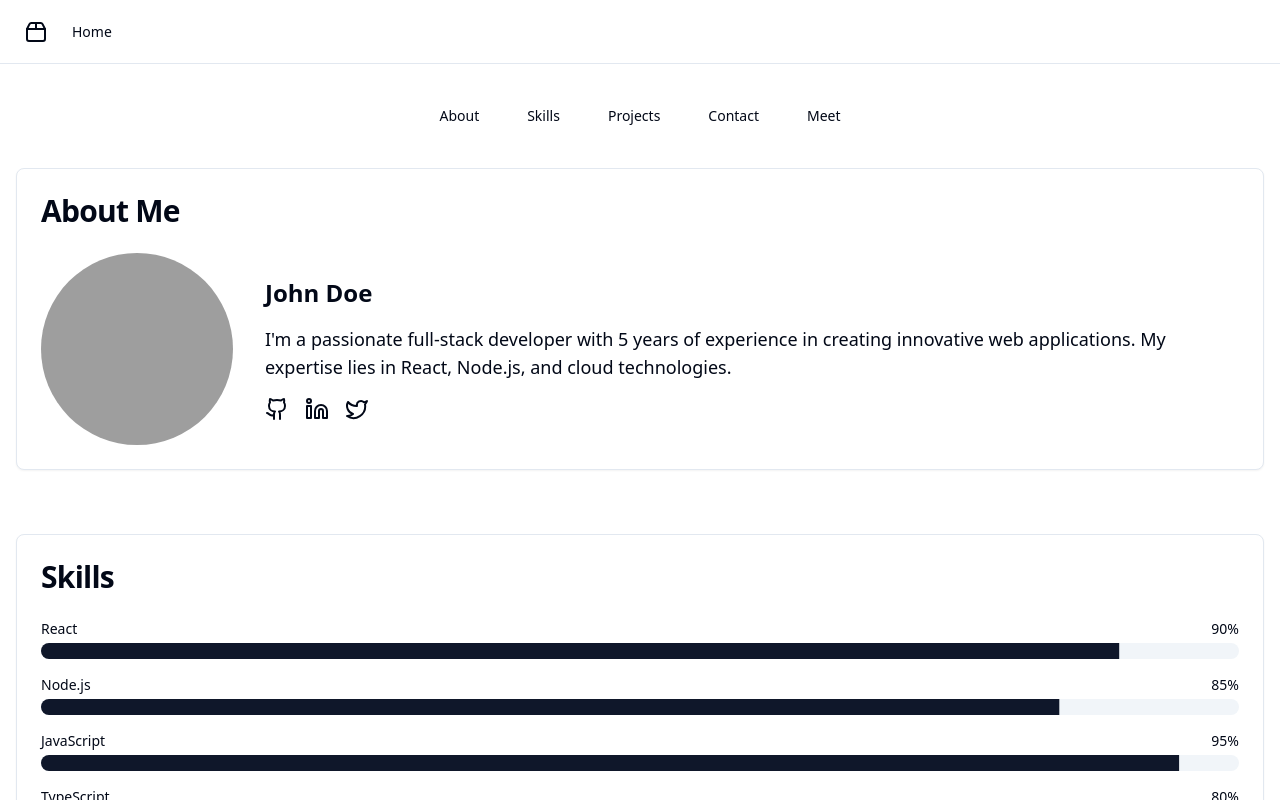
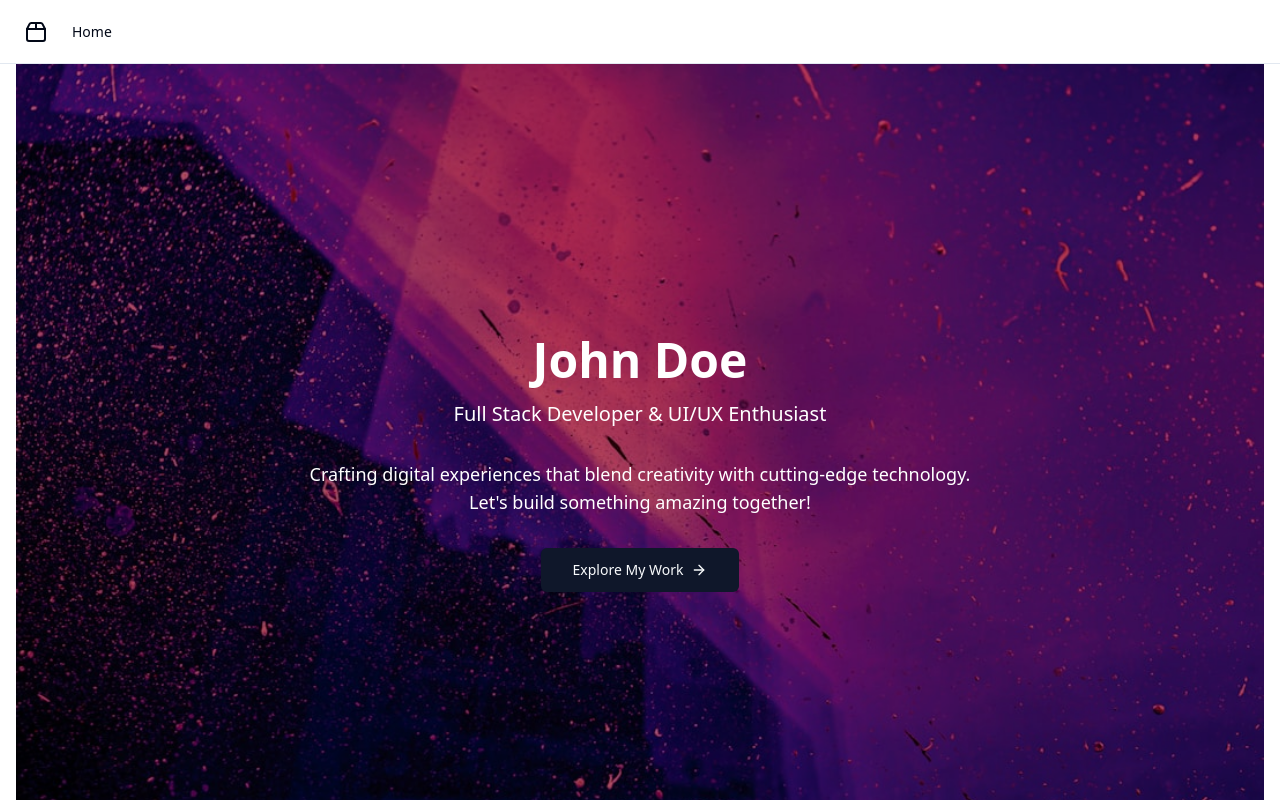
Before and after one commit to GPT-Engineer-App/impressive-portfolio-webpage, a React (Vite) app: page / in a window 1280 px wide. Shown: the top 800 px of the page. Built offline with nearby package versions, Linux system fonts and the light colour scheme; grey boxes are pictures that could not be loaded.

Commit message:
Enhance landing page with hero section

```diff
--- /dev/null
+++ b/src/components/Hero.jsx
@@ -0,0 +1,29 @@
+import { Button } from "@/components/ui/button";
+import { ArrowRight } from "lucide-react";
+
+const Hero = () => {
+  return (
+    <div className="relative h-screen flex items-center justify-center overflow-hidden">
+      <div
+        className="absolute inset-0 bg-cover bg-center z-0"
+        style={{
+          backgroundImage: "url('/hero-background.jpg')",
+          filter: "brightness(0.7)",
+        }}
+      ></div>
+      <div className="relative z-10 text-center text-white">
+        <h1 className="text-5xl font-bold mb-4">John Doe</h1>
+        <p className="text-xl mb-8">Full Stack Developer & UI/UX Enthusiast</p>
+        <p className="text-lg mb-8 max-w-2xl">
+          Crafting digital experiences that blend creativity with cutting-edge technology.
+          Let's build something amazing together!
+        </p>
+        <Button size="lg" className="bg-primary text-primary-foreground">
+          Explore My Work <ArrowRight className="ml-2 h-4 w-4" />
+        </Button>
+      </div>
+    </div>
+  );
+};
+
+export default Hero;
--- a/src/pages/Index.jsx
+++ b/src/pages/Index.jsx
@@ -4,11 +4,13 @@ import Skills from "../components/Skills";
 import Projects from "../components/Projects";
 import Contact from "../components/Contact";
 import Meet from "../components/Meet";
+import Hero from "../components/Hero";
 
 const Index = () => {
   return (
-    <div className="container mx-auto px-4 py-8">
-      <nav className="mb-8">
+    <div className="container mx-auto px-4">
+      <Hero />
+      <nav className="mb-8 mt-8">
         <ul className="flex justify-center space-x-4">
           {["About", "Skills", "Projects", "Contact", "Meet"].map((item) => (
             <li key={item}>
```
Also changed, not shown: public/hero-background.jpg (added).
